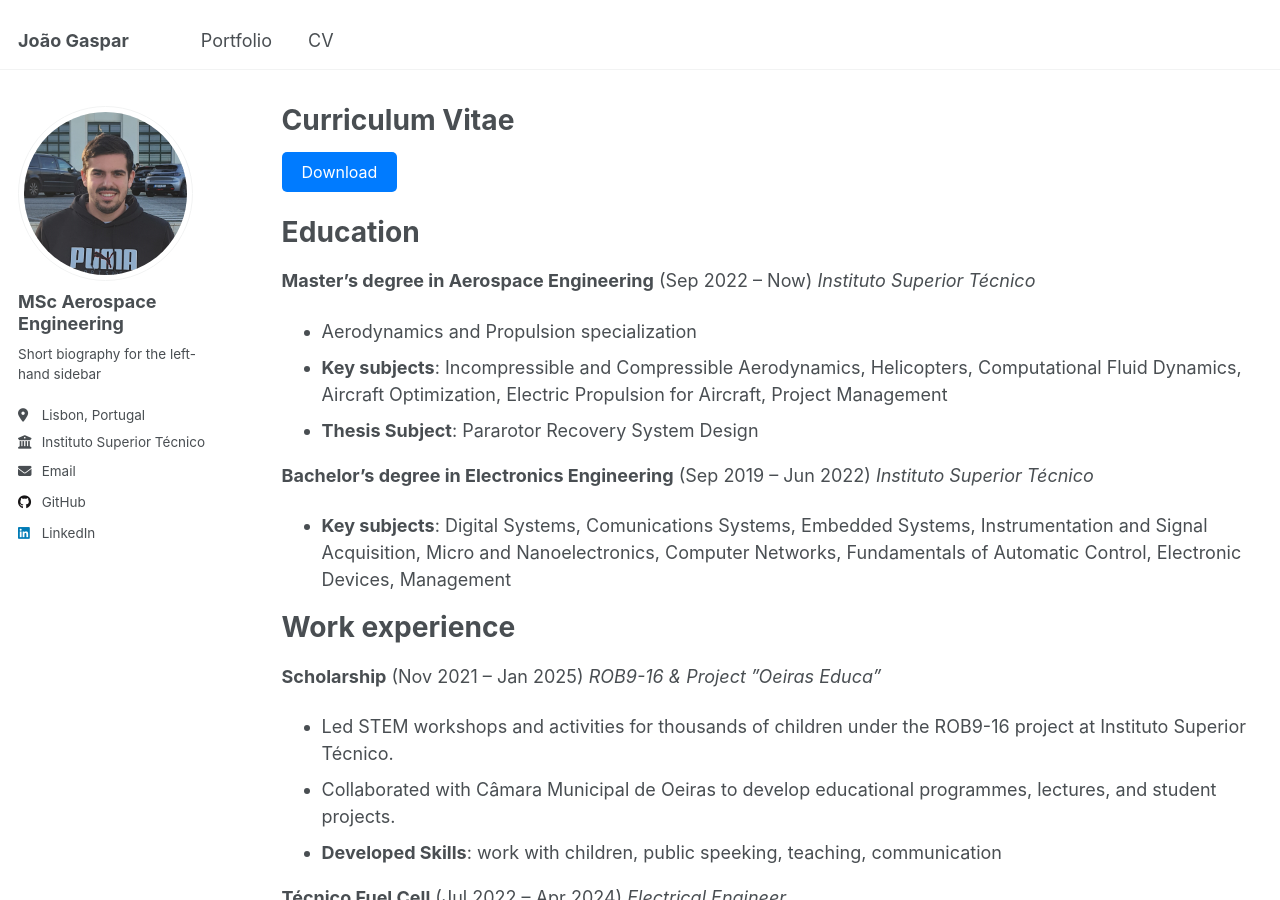
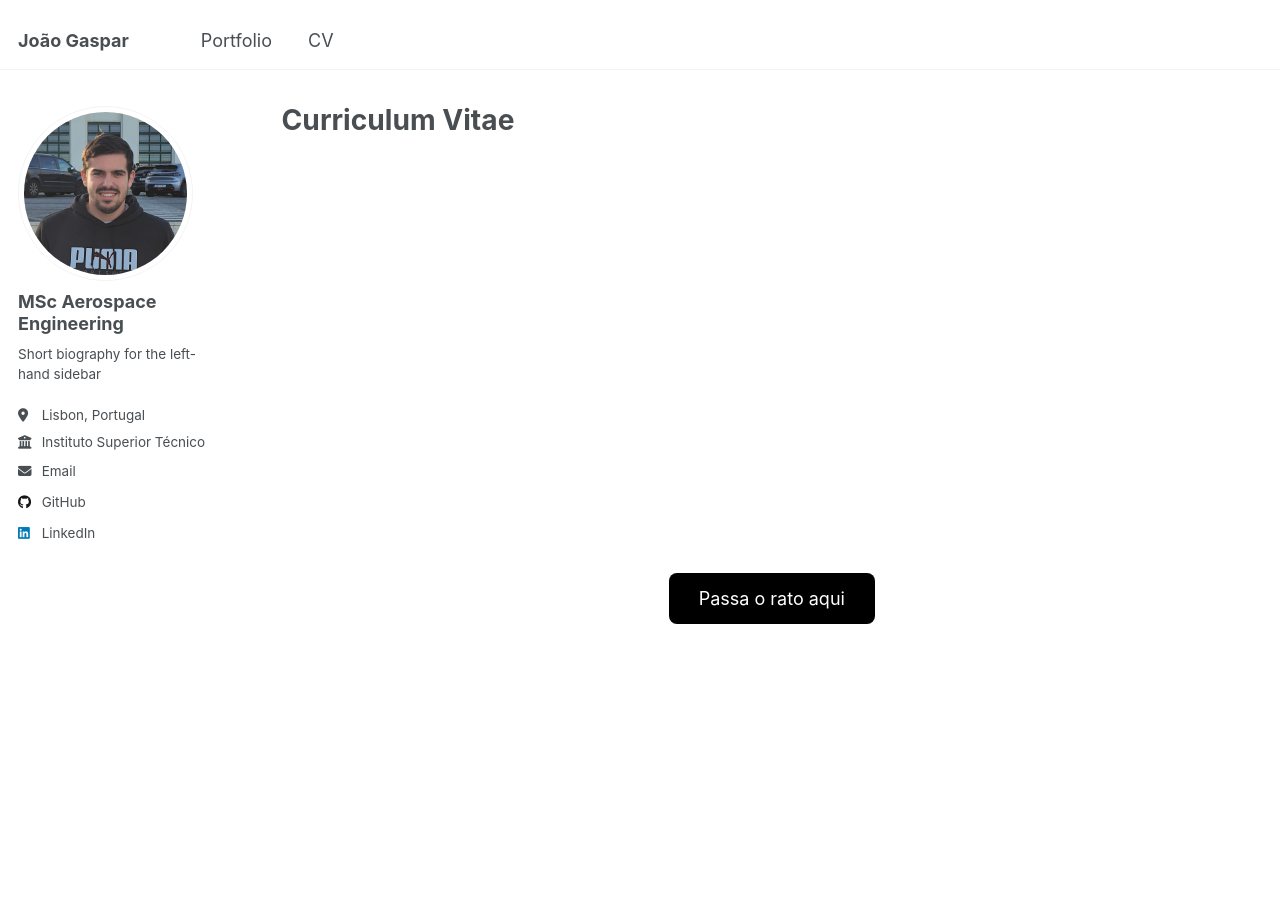
Before and after one commit to joaogaspar00/joaogaspar00.github.io, a Jekyll site: the page built from _pages/cv.md, in a window 1280 px wide and 900 px high. Built offline with Jekyll 4.4.1, drawn with Linux system fonts in a browser that asks for light colours.

Commit message:
cv + update

```diff
--- a/_pages/cv.md
+++ b/_pages/cv.md
@@ -9,12 +9,28 @@ redirect_from:
 
 {% include base_path %}
 
+<div style="display: flex; justify-content: center; align-items: center; height: 100vh;">
+  <a href="http://joaogaspar00.github.io/files/CV.pdf" target="_blank">
+    <button style="
+      padding: 15px 30px;
+      font-size: 18px;
+      background-color: black;
+      color: white;
+      border: none;
+      border-radius: 8px;
+      cursor: pointer;
+      transition: background-color 0.3s;">
+      Passa o rato aqui
+    </button>
+  </a>
+</div>
 
-<a href="http://joaogaspar00.github.io/files/paper1.pdf" target="_blank">
-  <button style="padding:10px 20px; font-size:16px; background-color:#007bff; color:white; border:none; border-radius:5px; cursor:pointer;">
-    Download
-  </button>
-</a>
+<style>
+  button:hover {
+    background-color: grey;
+  }
+</style>
+
 
 
 Education
```
Also changed, not shown: 1 other file.
